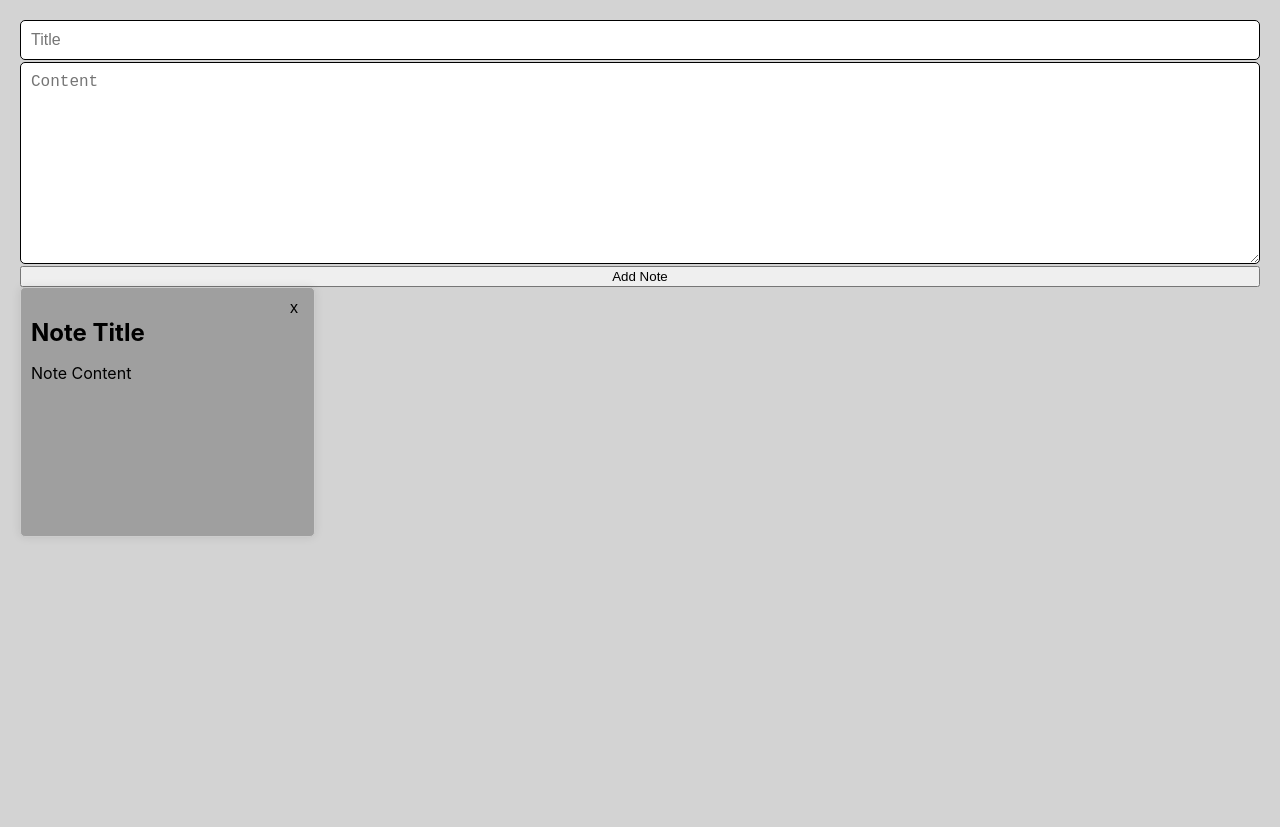
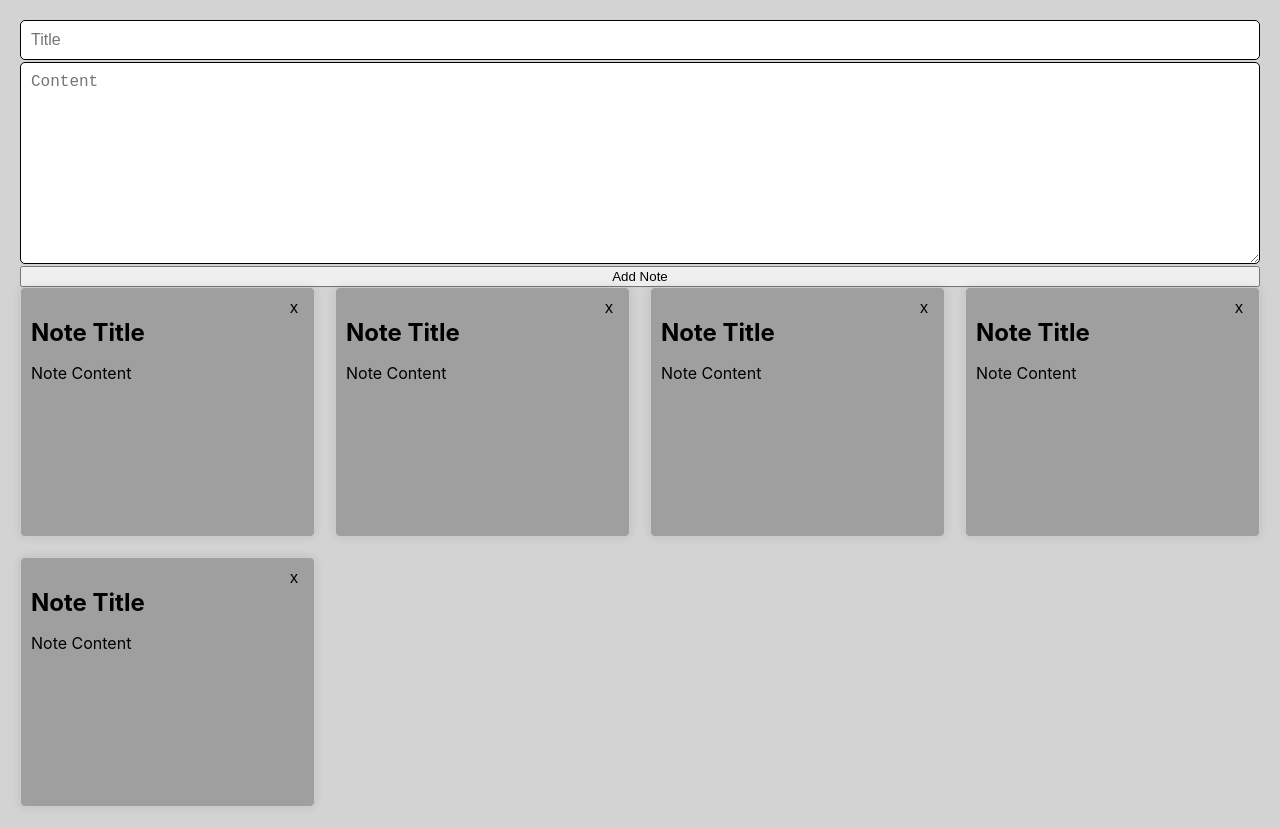
Before and after one commit to stevenlegere/notes-app, a React (Create React App) app in the folder notes-app/: page / in a window 1280 px wide. Before the commit the page ends 800 px from the top, so only its background shows below. Built offline with nearby package versions, Linux system fonts and the light colour scheme.

Commit message:
Added mock data in app with useState

```diff
--- a/notes-app/src/App.css
+++ b/notes-app/src/App.css
@@ -1,3 +1,4 @@
+/* margin to stop the App from touching the edges of the browser window */
 body {
   margin: 20px;
   background-color: lightgrey;
@@ -7,6 +8,7 @@
   grid-template-columns: 1fr;
 }
 
+/* media query that  for screens bigger than 600px use two-column layout */
 @media (min-width: 600px) {
   .app-container {
     display: grid;
--- a/notes-app/src/App.tsx
+++ b/notes-app/src/App.tsx
@@ -1,7 +1,47 @@
 import "./App.css";
+import {useState} from "react";
+
+// Define the Note type
+type Note = {
+  id: number;
+  title: string;
+  content: string;
+};
 
 // Create UI for the app
+
 const App = () => {
+
+// dummy data array for notes with id, title and content
+
+const [notes, setNotes] = useState<Note[]>([
+  {
+    id: 1,
+    title: "test note 1",
+    content: "hello note 1",
+  },
+  {
+    id: 2,
+    title: "test note 2",
+    content: "hello note 2",
+  },
+  {
+    id: 3,
+    title: "test note 3",
+    content: "hello note 3",
+  },
+  {
+    id: 4,
+    title: "test note 4",
+    content: "hello note 4",
+  },
+  {
+    id: 5,
+    title: "test note 5",
+    content: "hello note 5",
+  },
+]);
+
   return (
 <div className="AppContainer">
   <form className="note-form">
@@ -11,13 +51,15 @@
     <button type="submit">Add Note</button>
   </form>
   <div className="notes-grid">
-    <div className="note-item">
+    {notes.map((note) => (
+    <div className="note-item" key={note.id}>
       <div className="notes-header">
         <button>x</button>
       </div>
       <h2>Note Title</h2>
       <p>Note Content</p>
     </div>
+    ))}
   </div>
 
 </div>
```
